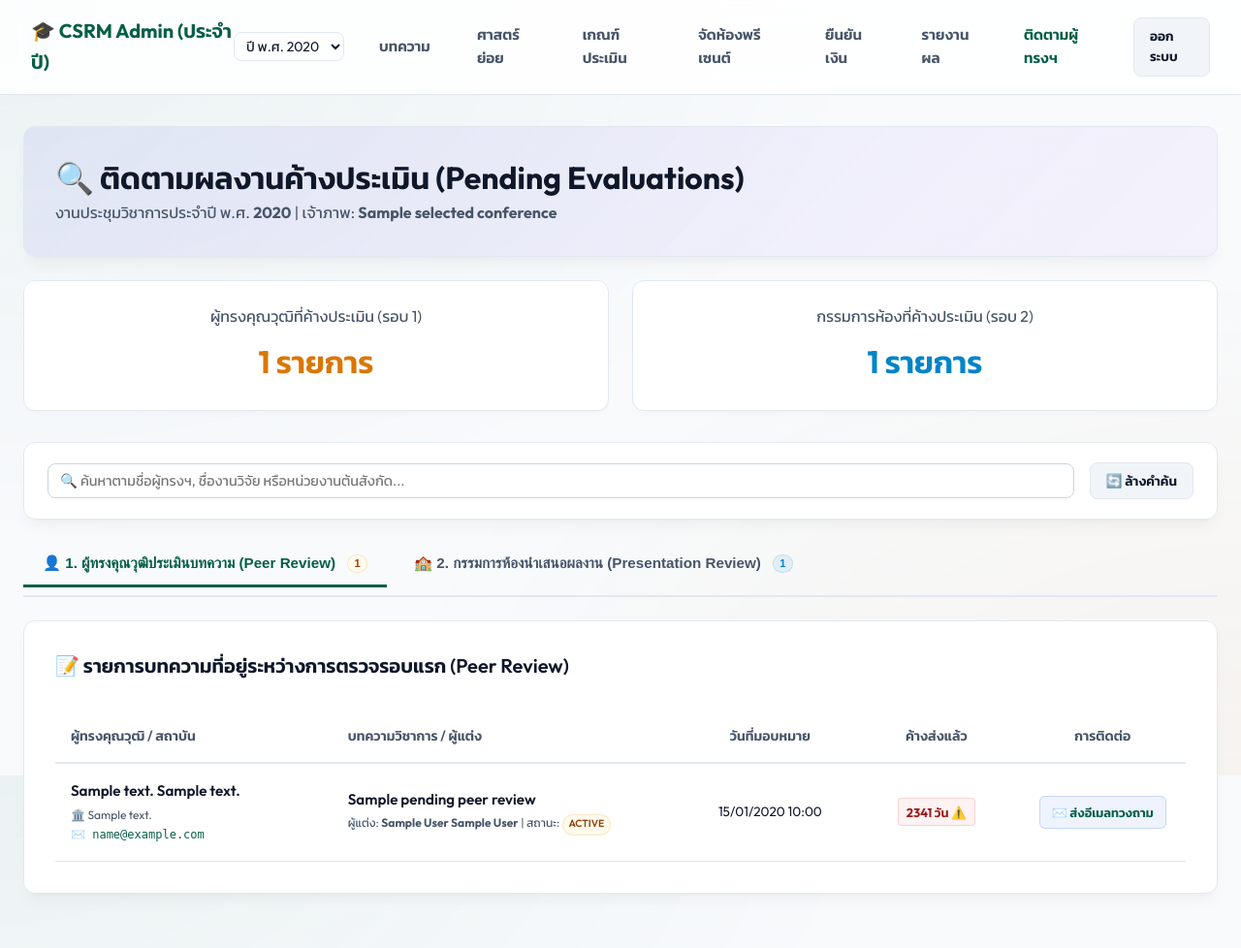
After one commit to beebrain/CSRM, a CodeIgniter 4 app: the page made by app/Views/admin/pending_reviews.php in a window 1280 px wide. The commit adds this page. Shown: the whole page at 97% size. Run offline with PHP 8.4 and a stand-in for CodeIgniter, Linux system fonts and the light colour scheme; the template is opened without the code that fills it: most values are stand-ins (such as "Sample title", 1, 10 or a date in 2020); some libraries are stand-ins or nearby versions.

Commit message:
feat: add pending evaluations dashboard for tracking reviewers who have not submitted comments

```diff
--- a/app/Config/Routes.php
+++ b/app/Config/Routes.php
@@ -54,6 +54,7 @@ $routes->group('admin', function($routes) {
     $routes->get('approveRevision/(:num)', 'Admin::approveRevision/$1');
     $routes->post('autoAssignRooms', 'Admin::autoAssignRooms');
     $routes->get('reports', 'Admin::reports');
+    $routes->get('pending-reviews', 'Admin::pendingReviews');
 });
 
 // Author Routes
--- a/app/Views/admin/criteria.php
+++ b/app/Views/admin/criteria.php
@@ -25,6 +25,7 @@
       <a href="<?= base_url('admin/rooms'); ?>" class="navbar-item">จัดห้องพรีเซนต์</a>
       <a href="<?= base_url('admin/payments'); ?>" class="navbar-item">ยืนยันเงิน</a>
       <a href="<?= base_url('admin/reports'); ?>" class="navbar-item">รายงานผล</a>
+      <a href="<?= base_url('admin/pending-reviews'); ?>" class="navbar-item">ติดตามผู้ทรงฯ</a>
       <?php if (session()->get('role') === 'superadmin'): ?>
         <a href="<?= base_url('superadmin/dashboard'); ?>" class="btn btn-primary btn-sm">⚙️ กลับหน้า SuperAdmin</a>
       <?php endif; ?>
--- a/app/Views/admin/dashboard.php
+++ b/app/Views/admin/dashboard.php
@@ -29,6 +29,7 @@
       <a href="<?= base_url('admin/rooms'); ?>" class="navbar-item">จัดห้องพรีเซนต์</a>
       <a href="<?= base_url('admin/payments'); ?>" class="navbar-item">ยืนยันเงิน</a>
       <a href="<?= base_url('admin/reports'); ?>" class="navbar-item">รายงานผล</a>
+      <a href="<?= base_url('admin/pending-reviews'); ?>" class="navbar-item">ติดตามผู้ทรงฯ</a>
       <?php if (session()->get('role') === 'superadmin'): ?>
         <a href="<?= base_url('superadmin/dashboard'); ?>" class="btn btn-primary btn-sm" style="font-size: 0.85rem; padding: 0.5rem 1rem;">⚙️ กลับหน้า SuperAdmin</a>
       <?php endif; ?>
--- a/app/Views/admin/disciplines.php
+++ b/app/Views/admin/disciplines.php
@@ -25,6 +25,7 @@
       <a href="<?= base_url('admin/rooms'); ?>" class="navbar-item">จัดห้องพรีเซนต์</a>
       <a href="<?= base_url('admin/payments'); ?>" class="navbar-item">ยืนยันเงิน</a>
       <a href="<?= base_url('admin/reports'); ?>" class="navbar-item">รายงานผล</a>
+      <a href="<?= base_url('admin/pending-reviews'); ?>" class="navbar-item">ติดตามผู้ทรงฯ</a>
       <?php if (session()->get('role') === 'superadmin'): ?>
         <a href="<?= base_url('superadmin/dashboard'); ?>" class="btn btn-primary btn-sm" style="font-size: 0.85rem; padding: 0.5rem 1rem;">⚙️ กลับหน้า SuperAdmin</a>
       <?php endif; ?>
--- a/app/Views/admin/payments.php
+++ b/app/Views/admin/payments.php
@@ -25,6 +25,7 @@
       <a href="<?= base_url('admin/rooms'); ?>" class="navbar-item">จัดห้องพรีเซนต์</a>
       <a href="<?= base_url('admin/payments'); ?>" class="navbar-item active">ยืนยันเงิน</a>
       <a href="<?= base_url('admin/reports'); ?>" class="navbar-item">รายงานผล</a>
+      <a href="<?= base_url('admin/pending-reviews'); ?>" class="navbar-item">ติดตามผู้ทรงฯ</a>
       <?php if (session()->get('role') === 'superadmin'): ?>
         <a href="<?= base_url('superadmin/dashboard'); ?>" class="btn btn-primary btn-sm">⚙️ กลับหน้า SuperAdmin</a>
       <?php endif; ?>
--- /dev/null
+++ b/app/Views/admin/pending_reviews.php
@@ -0,0 +1,394 @@
+<!DOCTYPE html>
+<html lang="th">
+<head>
+  <meta charset="UTF-8">
+  <meta name="viewport" content="width=device-width, initial-scale=1.0, viewport-fit=cover">
+  <title>ติดตามผลงานค้างประเมิน - CSRM</title>
+  <link class="styles" rel="stylesheet" href="<?= base_url('css/style.css'); ?>">
+  <style>
+    /* Tab Styling */
+    .tab-container {
+      display: flex;
+      gap: 0.5rem;
+      margin-bottom: 1.5rem;
+      border-bottom: 2px solid var(--card-border);
+      padding-bottom: 0.5rem;
+    }
+    .tab-button {
+      padding: 0.75rem 1.25rem;
+      font-weight: 600;
+      font-size: 0.95rem;
+      color: var(--text-secondary);
+      background: transparent;
+      border: none;
+      border-bottom: 3px solid transparent;
+      cursor: pointer;
+      transition: var(--transition);
+      display: inline-flex;
+      align-items: center;
+      gap: 0.5rem;
+    }
+    .tab-button:hover {
+      color: var(--primary);
+    }
+    .tab-button.active {
+      color: var(--primary);
+      border-bottom-color: var(--primary);
+    }
+    .tab-content {
+      display: none;
+    }
+    .tab-content.active {
+      display: block;
+      animation: fadeIn 0.4s ease forwards;
+    }
+
+    /* Email button style override */
+    .btn-email {
+      background: rgba(37, 99, 235, 0.08);
+      color: var(--primary);
+      border: 1px solid rgba(37, 99, 235, 0.2);
+      padding: 0.35rem 0.75rem;
+      font-size: 0.8rem;
+      border-radius: 6px;
+      display: inline-flex;
+      align-items: center;
+      gap: 0.35rem;
+      font-weight: 600;
+    }
+    .btn-email:hover {
+      background: var(--primary);
+      color: #ffffff;
+      transform: translateY(-1px);
+    }
+
+    .meta-item {
+      display: inline-flex;
+      align-items: center;
+      gap: 0.35rem;
+      font-size: 0.8rem;
+      color: var(--text-secondary);
+    }
+  </style>
+</head>
+<body>
+
+  <!-- Navigation -->
+  <nav class="navbar animate-fade-in no-print">
+    <div class="navbar-brand">
+      🎓 CSRM Admin (ประจำปี)
+    </div>
+    <div class="navbar-menu">
+      <select onchange="window.location.href='<?= base_url('admin/selectConference'); ?>/'+this.value+'?redirect=admin/pending-reviews'" class="form-control text-sm" style="padding: 0.25rem 0.5rem; width: auto; background: rgba(255, 255, 255, 0.08); border: 1px solid var(--card-border);">
+        <?php foreach ($allowedConfs as $conf): ?>
+          <option value="<?= $conf['id'] ?>" <?= $conf['id'] == $currentConfId ? 'selected' : '' ?>>ปี พ.ศ. <?= esc($conf['year']) ?></option>
+        <?php endforeach; ?>
+      </select>
+      <a href="<?= base_url('admin/dashboard'); ?>" class="navbar-item">บทความ</a>
+      <a href="<?= base_url('admin/disciplines'); ?>" class="navbar-item">ศาสตร์ย่อย</a>
+      <a href="<?= base_url('admin/criteria'); ?>" class="navbar-item">เกณฑ์ประเมิน</a>
+      <a href="<?= base_url('admin/rooms'); ?>" class="navbar-item">จัดห้องพรีเซนต์</a>
+      <a href="<?= base_url('admin/payments'); ?>" class="navbar-item">ยืนยันเงิน</a>
+      <a href="<?= base_url('admin/reports'); ?>" class="navbar-item">รายงานผล</a>
+      <a href="<?= base_url('admin/pending-reviews'); ?>" class="navbar-item active">ติดตามผู้ทรงฯ</a>
+      <?php if (session()->get('role') === 'superadmin'): ?>
+        <a href="<?= base_url('superadmin/dashboard'); ?>" class="btn btn-primary btn-sm">⚙️ กลับหน้า SuperAdmin</a>
+      <?php endif; ?>
+      <a href="<?= base_url('auth/logout'); ?>" class="btn btn-secondary btn-sm">ออกระบบ</a>
+    </div>
+  </nav>
+
+  <div class="container animate-fade-in" style="animation-delay: 0.1s;">
+
+    <!-- Header -->
+    <div class="card mb-3" style="background: linear-gradient(135deg, rgba(99, 102, 241, 0.1) 0%, rgba(168, 85, 247, 0.05) 100%); display: flex; justify-content: space-between; align-items: center; flex-wrap: wrap; gap: 1rem;">
+      <div>
+        <h1 style="margin-bottom: 0.25rem;">🔍 ติดตามผลงานค้างประเมิน (Pending Evaluations)</h1>
+        <p class="text-muted">
+          งานประชุมวิชาการประจำปี พ.ศ. <strong><?= esc($selectedConference['year']) ?></strong> |
+          เจ้าภาพ: <strong><?= esc($selectedConference['host_name']) ?></strong>
+        </p>
+      </div>
+    </div>
+
+    <!-- Quick Statistics -->
+    <div class="grid-stats mb-3" style="grid-template-columns: repeat(auto-fit, minmax(240px, 1fr));">
+      <div class="stat-card">
+        <div class="text-muted">ผู้ทรงคุณวุฒิที่ค้างประเมิน (รอบ 1)</div>
+        <div class="stat-val" style="color: var(--warning);"><?= count($pendingPeerReviews) ?> รายการ</div>
+      </div>
+      <div class="stat-card">
+        <div class="text-muted">กรรมการห้องที่ค้างประเมิน (รอบ 2)</div>
+        <div class="stat-val" style="color: var(--info);"><?= count($pendingPresReviews) ?> รายการ</div>
+      </div>
+    </div>
+
+    <!-- Search & Filter Controls -->
+    <div class="card mb-3" style="padding: 1.25rem 1.5rem;">
+      <div style="display: flex; gap: 1rem; align-items: center; flex-wrap: wrap; width: 100%;">
+        <div style="flex: 1; min-width: 250px;">
+          <input type="text" id="search-box" class="form-control" placeholder="🔍 ค้นหาตามชื่อผู้ทรงฯ, ชื่องานวิจัย หรือหน่วยงานต้นสังกัด..." style="padding: 0.5rem 0.75rem; font-size: 0.9rem;">
+        </div>
+        <div>
+          <button type="button" onclick="clearSearch()" class="btn btn-secondary" style="padding: 0.5rem 1rem; font-size: 0.85rem; height: 38px;">🔄 ล้างคำค้น</button>
+        </div>
+      </div>
+    </div>
+
+    <!-- Tabs for different evaluation rounds -->
+    <div class="tab-container">
+      <button class="tab-button active" onclick="switchTab('peer-tab', this)">
+        👤 1. ผู้ทรงคุณวุฒิประเมินบทความ (Peer Review)
+        <span class="badge badge-pending" style="margin-left: 0.25rem; font-size: 0.7rem; padding: 0.15rem 0.4rem;"><?= count($pendingPeerReviews) ?></span>
+      </button>
+      <button class="tab-button" onclick="switchTab('pres-tab', this)">
+        🏫 2. กรรมการห้องนำเสนอผลงาน (Presentation Review)
+        <span class="badge badge-info" style="margin-left: 0.25rem; font-size: 0.7rem; padding: 0.15rem 0.4rem; background: rgba(2, 132, 199, 0.08); color: var(--info); border: 1px solid rgba(2, 132, 199, 0.15);"><?= count($pendingPresReviews) ?></span>
+      </button>
+    </div>
+
+    <!-- Tab 1: Peer Review -->
+    <div id="peer-tab" class="tab-content active">
+      <div class="card">
+        <h2 style="margin-bottom: 1rem; font-size: 1.25rem; color: var(--text-primary);">📝 รายการบทความที่อยู่ระหว่างการตรวจรอบแรก (Peer Review)</h2>
+
+        <?php if (empty($pendingPeerReviews)): ?>
+          <div class="text-center text-muted" style="padding: 3rem 0;">
+            🎉 ยอดเยี่ยม! ไม่มีผู้ทรงคุณวุฒิค้างประเมินในรอบแรก
+          </div>
+        <?php else: ?>
+          <div class="table-responsive">
+            <table class="table" id="peer-table">
+              <thead>
+                <tr>
+                  <th style="width: 250px;">ผู้ทรงคุณวุฒิ / สถาบัน</th>
+                  <th style="width: 320px;">บทความวิชาการ / ผู้แต่ง</th>
+                  <th style="width: 150px; text-align: center;">วันที่มอบหมาย</th>
+                  <th style="width: 150px; text-align: center;">ค้างส่งแล้ว</th>
+                  <th style="width: 150px; text-align: center;">การติดต่อ</th>
+                </tr>
+              </thead>
+              <tbody>
+                <?php foreach ($pendingPeerReviews as $rev): ?>
+                  <?php
+                    $assignedDate = new DateTime($rev['assigned_at']);
+                    $now = new DateTime();
+                    $daysDiff = $assignedDate->diff($now)->days;
+
+                    // Construct prefilled email
+                    $subject = rawurlencode("ติดตามผลการประเมินบทความวิชาการ (งานประชุม CSRM)");
+                    $body = rawurlencode(
+                        "เรียน อาจารย์ " . $rev['reviewer_first'] . " " . $rev['reviewer_last'] . "\n\n" .
+                        "ตามที่ฝ่ายประสานงานการประชุมวิชาการ CSRM " . $selectedConference['year'] . " ได้รับความอนุเคราะห์จากท่านในการประเมินบทความวิชาการเรื่อง:\n" .
+                        "\"" . $rev['paper_title'] . "\"\n\n" .
+                        "เนื่องจากขณะนี้ใกล้ครบกำหนดส่งผลการประเมินแล้ว ระบบจึงขออนุญาตแจ้งเพื่อติดตามผลการประเมินจากท่าน โดยท่านสามารถเข้าระบบประเมินได้ทาง:\n" .
+                        base_url('reviewer/dashboard') . "\n\n" .
+                        "ทางคณะจัดงานขอขอบพระคุณในความอนุเคราะห์ของท่านเป็นอย่างสูง\n\n" .
+                        "ฝ่ายจัดการประเมินบทความ CSRM " . $selectedConference['year']
+                    );
+                    $mailtoUrl = "mailto:" . esc($rev['reviewer_email']) . "?subject=" . $subject . "&body=" . $body;
+                  ?>
+                  <tr class="searchable-row">
+                    <!-- Reviewer Info -->
+                    <td class="reviewer-cell">
+                      <div style="font-weight: 600; color: var(--text-primary);"><?= esc($rev['reviewer_first']) ?> <?= esc($rev['reviewer_last']) ?></div>
+                      <div style="font-size: 0.75rem; color: var(--text-secondary); margin-top: 0.15rem;">
+                        🏛️ <?= esc($rev['reviewer_affiliation'] ?: 'ไม่ได้ระบุหน่วยงาน') ?>
+                      </div>
+                      <div style="font-size: 0.75rem; color: var(--primary); margin-top: 0.15rem; font-family: monospace;">
+                        ✉️ <?= esc($rev['reviewer_email']) ?>
+                      </div>
+                    </td>
+
+                    <!-- Paper Info -->
+                    <td class="paper-cell">
+                      <div style="font-weight: 600; color: var(--text-primary); line-height: 1.4;"><?= esc($rev['paper_title']) ?></div>
+                      <div style="font-size: 0.75rem; color: var(--text-secondary); margin-top: 0.25rem;">
+                        ผู้แต่ง: <strong><?= esc($rev['author_first']) ?> <?= esc($rev['author_last']) ?></strong>
+                        | สถานะ:
+                        <?php if ($rev['paper_status'] === 'under_review'): ?>
+                          <span class="badge badge-info" style="font-size: 0.65rem; padding: 0.1rem 0.35rem;">กำลังประเมิน</span>
+                        <?php else: ?>
+                          <span class="badge badge-pending" style="font-size: 0.65rem; padding: 0.1rem 0.35rem;"><?= esc($rev['paper_status']) ?></span>
+                        <?php endif; ?>
+                      </div>
+                    </td>
+
+                    <!-- Date Assigned -->
+                    <td style="text-align: center; font-size: 0.85rem;" data-order="<?= esc($rev['assigned_at']) ?>">
+                      <?= date('d/m/Y H:i', strtotime($rev['assigned_at'])) ?>
+                    </td>
+
+                    <!-- Days pending -->
+                    <td style="text-align: center;" data-order="<?= $daysDiff ?>">
+                      <?php if ($daysDiff <= 3): ?>
+                        <span class="badge badge-success" style="font-size: 0.8rem; border-radius: 4px; padding: 0.2rem 0.5rem; font-weight: 700;">
+                          <?= $daysDiff ?> วัน
+                        </span>
+                      <?php elseif ($daysDiff <= 7): ?>
+                        <span class="badge badge-pending" style="font-size: 0.8rem; border-radius: 4px; padding: 0.2rem 0.5rem; font-weight: 700;">
+                          <?= $daysDiff ?> วัน
+                        </span>
+                      <?php else: ?>
+                        <span class="badge badge-danger" style="font-size: 0.8rem; border-radius: 4px; padding: 0.2rem 0.5rem; font-weight: 700;">
+                          <?= $daysDiff ?> วัน ⚠️
+                        </span>
+                      <?php endif; ?>
+                    </td>
+
+                    <!-- Actions -->
+                    <td style="text-align: center;">
+                      <a href="<?= $mailtoUrl ?>" class="btn-email">
+                        ✉️ ส่งอีเมลทวงถาม
+                      </a>
+                    </td>
+                  </tr>
+                <?php endforeach; ?>
+              </tbody>
+            </table>
+          </div>
+        <?php endif; ?>
+      </div>
+    </div>
+
+    <!-- Tab 2: Presentation Review -->
+    <div id="pres-tab" class="tab-content">
+      <div class="card">
+        <h2 style="margin-bottom: 1rem; font-size: 1.25rem; color: var(--text-primary);">🏫 รายการกรรมการห้องที่ค้างประเมินผลนำเสนอ (Presentation Review)</h2>
+
+        <?php if (empty($pendingPresReviews)): ?>
+          <div class="text-center text-muted" style="padding: 3rem 0;">
+            🎉 ยอดเยี่ยม! ไม่มีกรรมการห้องค้างส่งผลการนำเสนอ
+          </div>
+        <?php else: ?>
+          <div class="table-responsive">
+            <table class="table" id="pres-table">
+              <thead>
+                <tr>
+                  <th style="width: 250px;">กรรมการประเมิน / สถาบัน</th>
+                  <th style="width: 300px;">บทความวิชาการ / ห้องนำเสนอ</th>
+                  <th style="width: 150px; text-align: center;">วันที่จัดห้อง</th>
+                  <th style="width: 150px; text-align: center;">ค้างส่งแล้ว</th>
+                  <th style="width: 150px; text-align: center;">การติดต่อ</th>
+                </tr>
+              </thead>
+              <tbody>
+                <?php foreach ($pendingPresReviews as $rev): ?>
+                  <?php
+                    $assignedDate = new DateTime($rev['assigned_at']);
+                    $now = new DateTime();
+                    $daysDiff = $assignedDate->diff($now)->days;
+
+                    // Construct prefilled email
+                    $subject = rawurlencode("ติดตามการลงคะแนนห้องนำเสนอผลงาน (งานประชุม CSRM)");
+                    $body = rawurlencode(
+                        "เรียน อาจารย์ " . $rev['committee_first'] . " " . $rev['committee_last'] . "\n\n" .
+                        "ตามที่ท่านได้รับแต่งตั้งเป็นกรรมการประเมินการนำเสนอผลงานในห้อง:\n" .
+                        "\"" . ($rev['room_name'] ?: 'ไม่ระบุห้อง') . "\"\n" .
+                        "สำหรับบทความเรื่อง \"" . $rev['paper_title'] . "\"\n\n" .
+                        "ระบบการประชุมวิชาการ CSRM " . $selectedConference['year'] . " ขอเรียนติดตามการลงคะแนนประเมินผลการนำเสนอผลงานจากท่าน โดยท่านสามารถกรอกคะแนนในระบบได้ที่:\n" .
+                        base_url('committee/dashboard') . "\n\n" .
+                        "คณะทำงานขอขอบพระคุณในความร่วมมือและช่วยเหลือเป็นอย่างดีเสมอมา\n\n" .
+                        "ฝ่ายการประเมินนำเสนอ CSRM " . $selectedConference['year']
+                    );
+                    $mailtoUrl = "mailto:" . esc($rev['committee_email']) . "?subject=" . $subject . "&body=" . $body;
+                  ?>
+                  <tr class="searchable-row">
+                    <!-- Committee Info -->
+                    <td class="reviewer-cell">
+                      <div style="font-weight: 600; color: var(--text-primary);"><?= esc($rev['committee_first']) ?> <?= esc($rev['committee_last']) ?></div>
+                      <div style="font-size: 0.75rem; color: var(--text-secondary); margin-top: 0.15rem;">
+                        🏛️ <?= esc($rev['committee_affiliation'] ?: 'ไม่ได้ระบุหน่วยงาน') ?>
+                      </div>
+                      <div style="font-size: 0.75rem; color: var(--primary); margin-top: 0.15rem; font-family: monospace;">
+                        ✉️ <?= esc($rev['committee_email']) ?>
+                      </div>
+                    </td>
+
+                    <!-- Paper & Room Info -->
+                    <td class="paper-cell">
+                      <div style="font-weight: 600; color: var(--text-primary); line-height: 1.4;"><?= esc($rev['paper_title']) ?></div>
+                      <div style="font-size: 0.75rem; color: var(--text-secondary); margin-top: 0.25rem;">
+                        ผู้แต่ง: <strong><?= esc($rev['author_first']) ?> <?= esc($rev['author_last']) ?></strong>
+                        | 🏫 ห้อง: <strong style="color: var(--primary);"><?= esc($rev['room_name'] ?: 'ไม่ได้ระบุห้องนำเสนอ') ?></strong>
+                      </div>
+                    </td>
+
+                    <!-- Date Assigned -->
+                    <td style="text-align: center; font-size: 0.85rem;" data-order="<?= esc($rev['assigned_at']) ?>">
+                      <?= date('d/m/Y H:i', strtotime($rev['assigned_at'])) ?>
+                    </td>
+
+                    <!-- Days pending -->
+                    <td style="text-align: center;" data-order="<?= $daysDiff ?>">
+                      <?php if ($daysDiff <= 3): ?>
+                        <span class="badge badge-success" style="font-size: 0.8rem; border-radius: 4px; padding: 0.2rem 0.5rem; font-weight: 700;">
+                          <?= $daysDiff ?> วัน
+                        </span>
+                      <?php elseif ($daysDiff <= 7): ?>
+                        <span class="badge badge-pending" style="font-size: 0.8rem; border-radius: 4px; padding: 0.2rem 0.5rem; font-weight: 700;">
+                          <?= $daysDiff ?> วัน
+                        </span>
+                      <?php else: ?>
+                        <span class="badge badge-danger" style="font-size: 0.8rem; border-radius: 4px; padding: 0.2rem 0.5rem; font-weight: 700;">
+                          <?= $daysDiff ?> วัน ⚠️
+                        </span>
+                      <?php endif; ?>
+                    </td>
+
+                    <!-- Actions -->
+                    <td style="text-align: center;">
+                      <a href="<?= $mailtoUrl ?>" class="btn-email">
+                        ✉️ ส่งอีเมลทวงถาม
+                      </a>
+                    </td>
+                  </tr>
+                <?php endforeach; ?>
+              </tbody>
+            </table>
+          </div>
+        <?php endif; ?>
+      </div>
+    </div>
+
+  </div>
+
+  <script>
+    // Tab switching logic
+    function switchTab(tabId, btn) {
+      // Hide all tabs
+      const contents = document.querySelectorAll('.tab-content');
+      contents.forEach(content => content.classList.remove('active'));
+
+      const buttons = document.querySelectorAll('.tab-button');
+      buttons.forEach(button => button.classList.remove('active'));
+
+      // Show chosen tab
+      document.getElementById(tabId).classList.add('active');
+      btn.classList.add('active');
+    }
+
+    // Client-side quick search/filter
+    document.getElementById('search-box').addEventListener('input', function(e) {
+      const query = e.target.value.toLowerCase().trim();
+      const rows = document.querySelectorAll('.searchable-row');
+
+      rows.forEach(row => {
+        const text = row.innerText.toLowerCase();
+        if (text.includes(query)) {
+          row.style.display = '';
+        } else {
+          row.style.display = 'none';
+        }
+      });
+    });
+
+    function clearSearch() {
+      document.getElementById('search-box').value = '';
+      const rows = document.querySelectorAll('.searchable-row');
+      rows.forEach(row => row.style.display = '');
+    }
+  </script>
+
+</body>
+</html>
--- a/app/Views/admin/reports.php
+++ b/app/Views/admin/reports.php
@@ -89,6 +89,7 @@
       <a href="<?= base_url('admin/rooms'); ?>" class="navbar-item">จัดห้องพรีเซนต์</a>
       <a href="<?= base_url('admin/payments'); ?>" class="navbar-item">ยืนยันเงิน</a>
       <a href="<?= base_url('admin/reports'); ?>" class="navbar-item active">รายงานผล</a>
+      <a href="<?= base_url('admin/pending-reviews'); ?>" class="navbar-item">ติดตามผู้ทรงฯ</a>
       <?php if (session()->get('role') === 'superadmin'): ?>
         <a href="<?= base_url('superadmin/dashboard'); ?>" class="btn btn-primary btn-sm">⚙️ กลับหน้า SuperAdmin</a>
       <?php endif; ?>
--- a/app/Views/admin/rooms.php
+++ b/app/Views/admin/rooms.php
@@ -25,6 +25,7 @@
       <a href="<?= base_url('admin/rooms'); ?>" class="navbar-item active">จัดห้องพรีเซนต์</a>
       <a href="<?= base_url('admin/payments'); ?>" class="navbar-item">ยืนยันเงิน</a>
       <a href="<?= base_url('admin/reports'); ?>" class="navbar-item">รายงานผล</a>
+      <a href="<?= base_url('admin/pending-reviews'); ?>" class="navbar-item">ติดตามผู้ทรงฯ</a>
       <?php if (session()->get('role') === 'superadmin'): ?>
         <a href="<?= base_url('superadmin/dashboard'); ?>" class="btn btn-primary btn-sm">⚙️ กลับหน้า SuperAdmin</a>
       <?php endif; ?>
```
Also changed, not shown: app/Controllers/Admin.php (+43 -0 lines).
